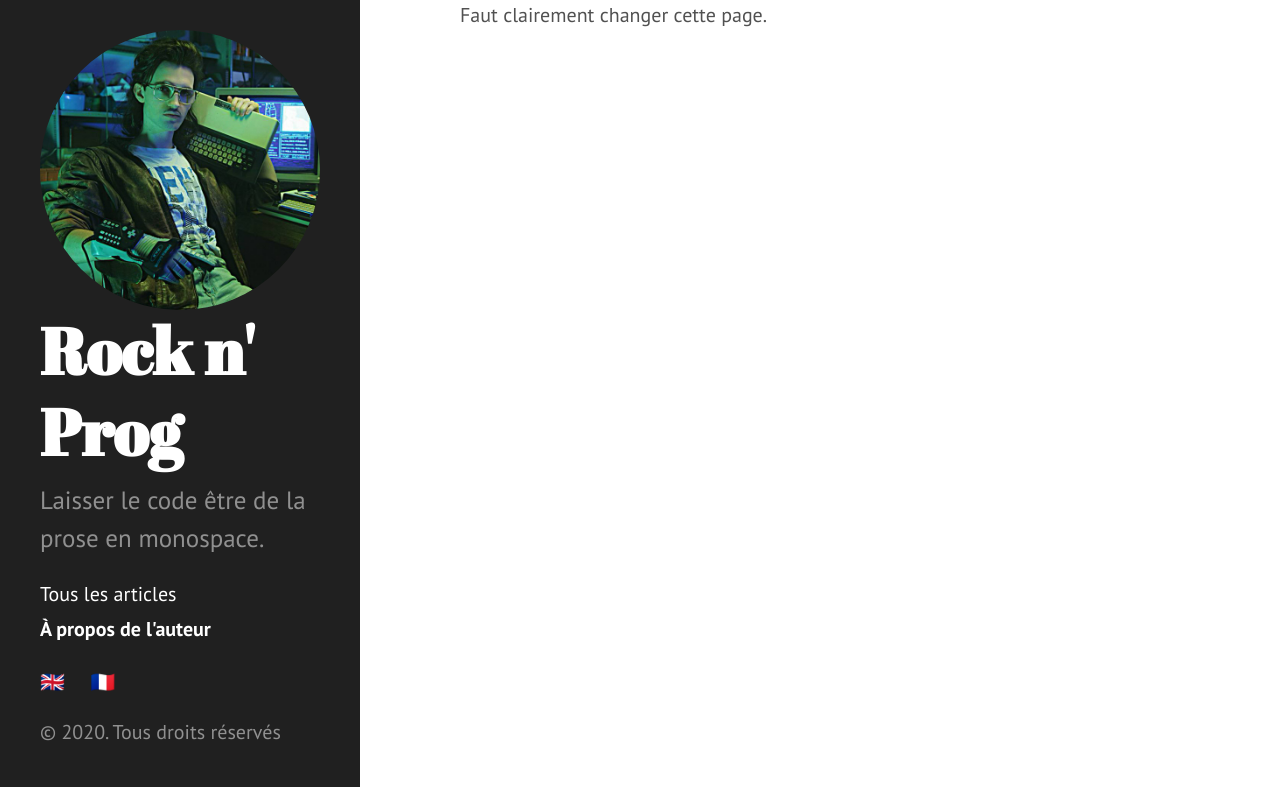
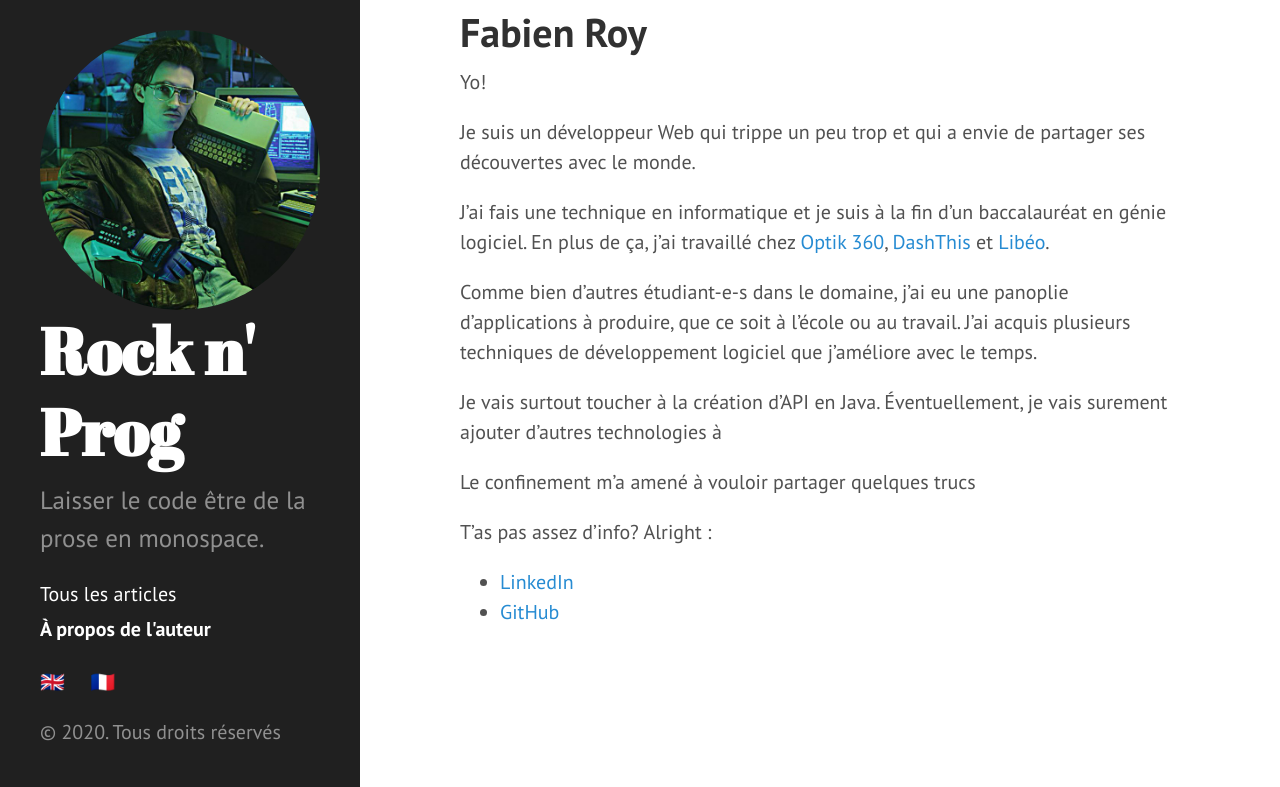
Before and after one commit to ExiledNarwal28/rocknprog, a Jekyll site: the page built from web/fr/about.md, in a window 1280 px wide and 1247 px high. Shown: the part 460-1247 px from the top of the window. Built offline with Jekyll 4.4.1, drawn with Linux system fonts in a browser that asks for light colours.

```diff
--- a/web/fr/about.md
+++ b/web/fr/about.md
@@ -3,9 +3,24 @@
 layout: page
 lang: fr
 lang-ref: about
-
 ---
 
-![](/public/img/soccer-chimp.jpg)
+![](/public/img/author.jpg)
 
-Faut clairement changer cette page.
+# Fabien Roy
+
+Yo!
+
+Je suis un développeur Web qui trippe un peu trop et qui a envie de partager ses découvertes avec le monde.
+
+J'ai fais une technique en informatique et je suis à la fin d'un baccalauréat en génie logiciel. En plus de ça, j'ai travaillé chez [Optik 360](https://optik360.com/), [DashThis](https://dashthis.com/) et [Libéo](https://libeo.com/).
+
+Comme bien d'autres étudiant-e-s dans le domaine, j'ai eu une panoplie d'applications à produire, que ce soit à l'école ou au travail. J'ai acquis plusieurs techniques de développement logiciel que j'améliore avec le temps.
+
+Je vais surtout toucher à la création d'API en Java. Éventuellement, je vais surement ajouter d'autres technologies à
+
+Le confinement m'a amené à vouloir partager quelques trucs
+
+T'as pas assez d'info? Alright :
+ - [LinkedIn]()
+ - [GitHub]()
```
Also changed, not shown: web/public/apple-touch-icon-144-precomposed.png, web/public/favicon.ico, 2 other files.
